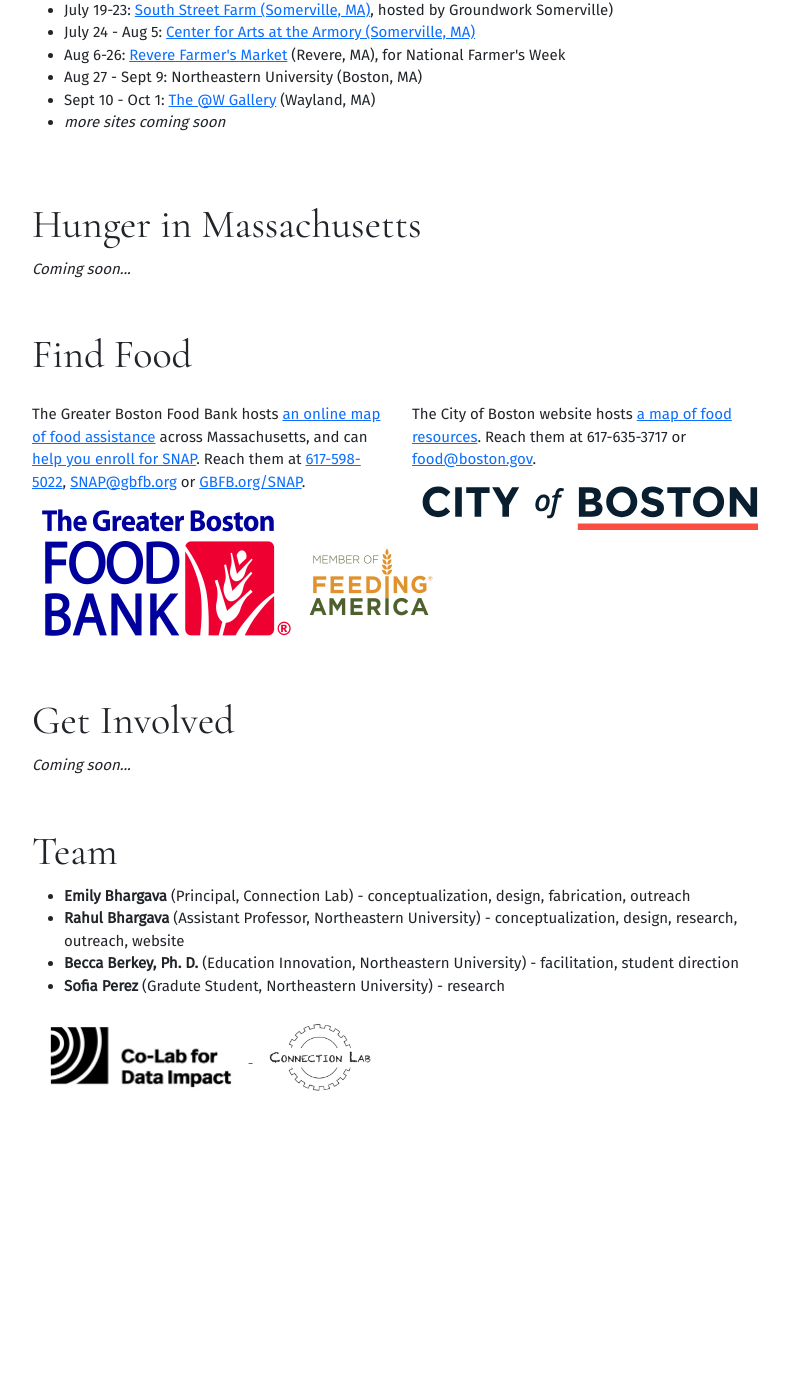
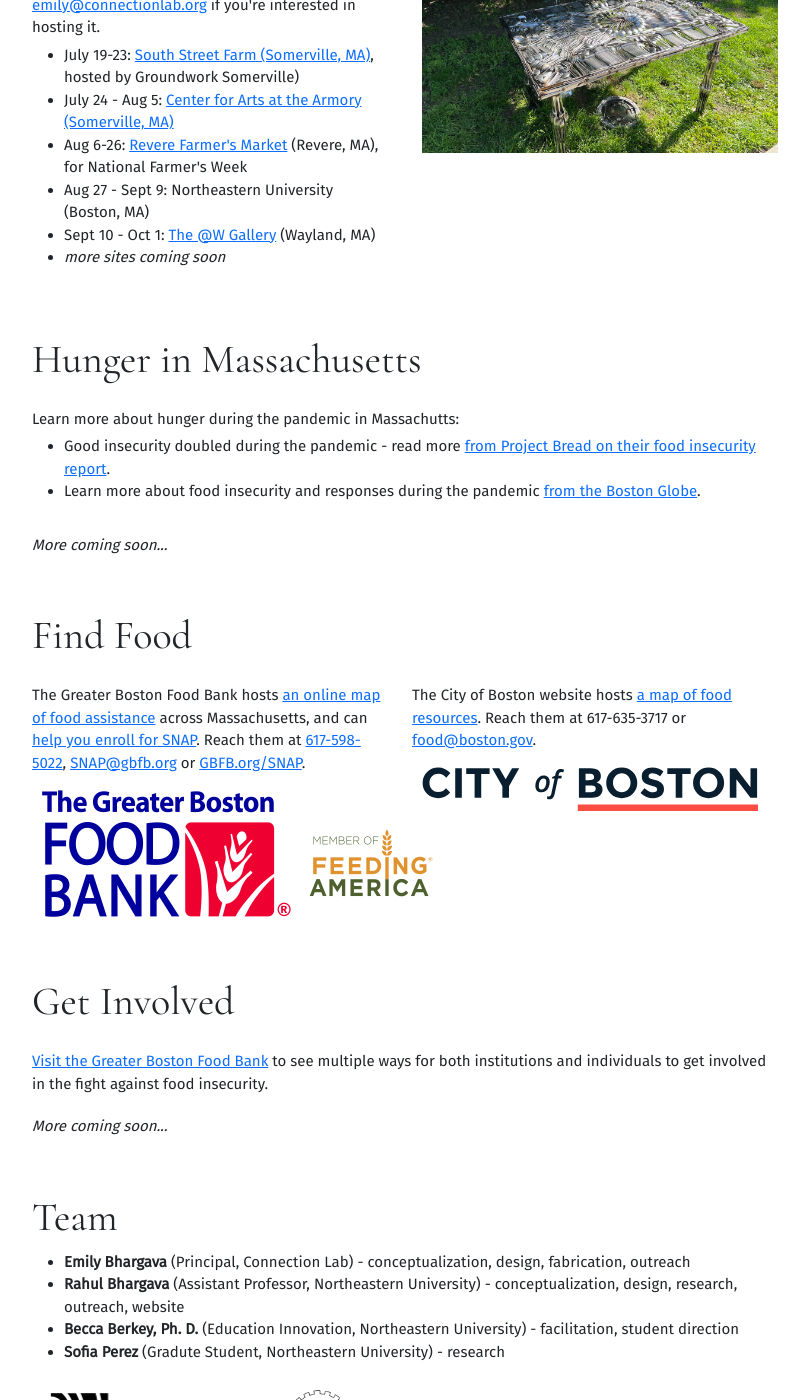
Before and after one commit to dataculturegroup/data-culture-group-website, a Jekyll site: the page 1659/index.html, which Jekyll copies as it is, in a window 1280 px wide and 1400 px high, scrolled down 652 px. Shown: the whole window, without its empty margins (240-1049 px from the left). Built offline with Jekyll 4.4.1, drawn with Linux system fonts in a browser that asks for light colours; before the commit the page ends 1785 px from its top, so only the background shows below that.

Commit message:
add more text and photo

```diff
--- a/1659/index.html
+++ b/1659/index.html
@@ -98,12 +98,8 @@
       <section>
         <a id="calendar" />
         <div class="row">
-          <div class="col-lg-8 offset-lg-2">
+          <div class="col-lg-4 offset-lg-2">
             <h2>See the Sculpture</h2>
-          </div>
-        </div>
-        <div class="row">
-          <div class="col-lg-8 offset-lg-2">
             <p>The table is being shown at various sites across New England this fall and summer. Email <a href="mailto:emily@connectionlab.org">emily@connectionlab.org</a> if you're interested in hosting it.</p>
             <ul>
               <li>July 19-23: <a href="https://groundworksomerville.org/programs/south-street-farm/">South Street Farm (Somerville, MA)</a>, hosted by Groundwork Somerville)</li>
@@ -113,6 +109,9 @@
               <li>Sept 10 - Oct 1: <a href="https://artswayland.com">The @W Gallery</a> (Wayland, MA)</li>
               <li><i>more sites coming soon</i></li>
             </ul>
+          </div>
+          <div class="col-lg-4">
+              <img src="images/table-at-armory.jpg" alt="large table made of welded cultlery placed on lawn in front of building" width="100%">
           </div>
         </div>
       </section>
@@ -126,7 +125,14 @@
         </div>
         <div class="row">
           <div class="col-lg-8 offset-lg-2">
-            <i>Coming soon...</i>
+            <p>
+            Learn more about hunger during the pandemic in Massachutts:
+            </p>
+            <ul>
+              <li>Good insecurity doubled during the pandemic - read more <a href="https://www.projectbread.org/hunger-by-the-numbers">from Project Bread on their food insecurity report</a>.</li>
+              <li>Learn more about food insecurity and responses during the pandemic <a href="https://www.bostonglobe.com/2021/06/24/metro/survey-finds-significant-food-insecurity-among-massachusetts-families/">from the Boston Globe</a>.</li>
+            </ul>
+            <p><i>More coming soon...</i></p>
           </div>
         </div>
       </section>
@@ -167,7 +173,8 @@
         </div>
         <div class="row">
           <div class="col-lg-8 offset-lg-2">
-            <i>Coming soon...</i>
+            <p><a href="https://www.gbfb.org/get-involved/">Visit the Greater Boston Food Bank</a> to see multiple ways for both institutions and individuals to get involved in the fight against food insecurity.</p>
+            <p><i>More coming soon...</i></p>
           </div>
         </div>
       </section>
```
Also changed, not shown: 1659/images/table-at-armory.jpg (added).
